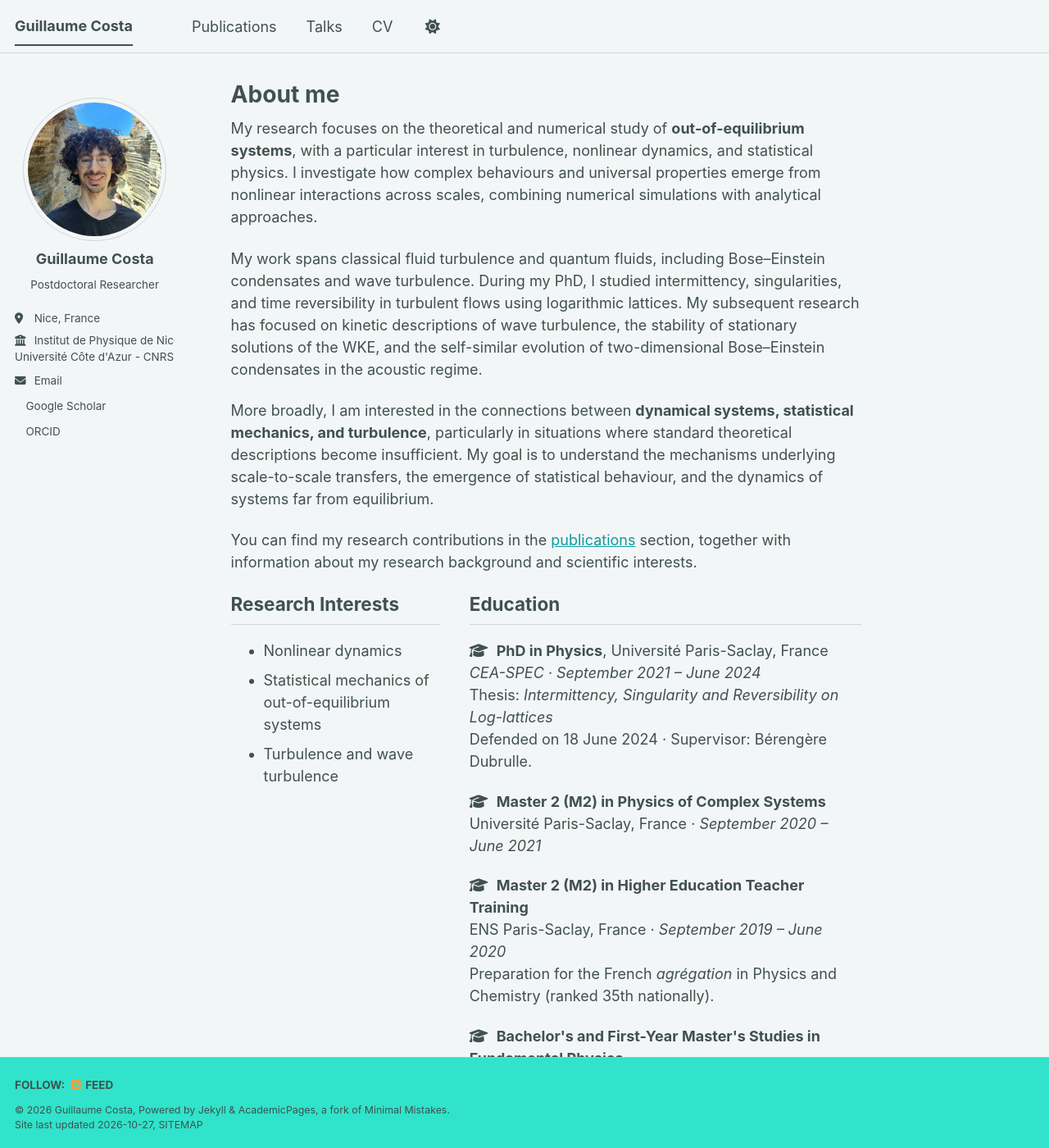
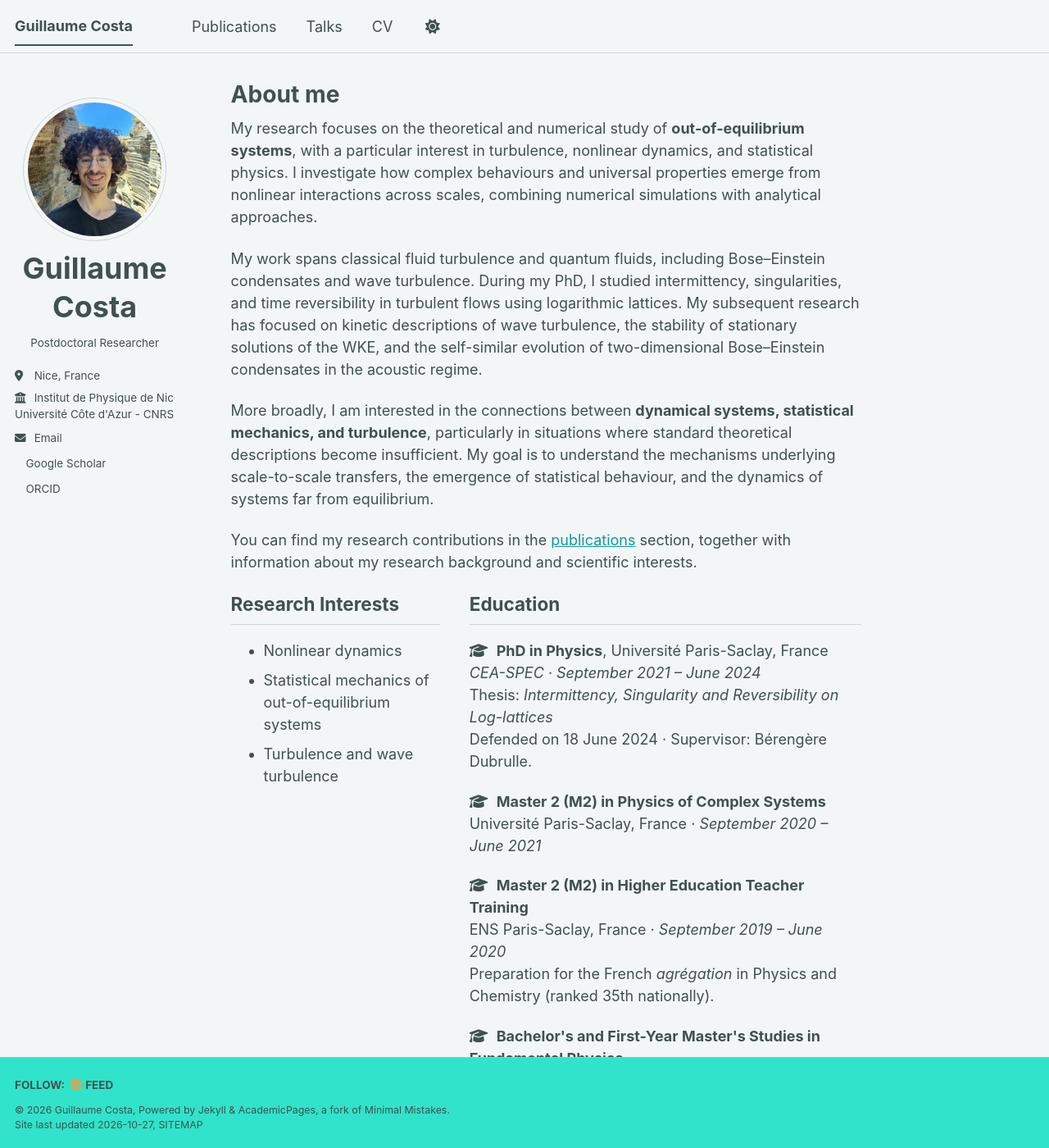
Before and after one commit to GuilCos/GuilCos.github.io, a Jekyll site: the page built from _pages/about.md, in a window 1280 px wide and 1400 px high. Shown: the whole window at 82% size. Built offline with Jekyll 4.4.1, drawn with Linux system fonts in a browser that asks for light colours; a script bundle is joined from its source files by our own code; a style sheet for code colours, icons or effects is not loaded.

Commit message:
Update main.scss

```diff
--- a/assets/css/main.scss
+++ b/assets/css/main.scss
@@ -36,16 +36,19 @@
     "layout/archive",
     "layout/sidebar"
 ;
+
 /* Larger name in the author sidebar */
 .author__name {
-  font-size: 2.0rem;
-  line-height: 1.3;
+  font-size: 2rem !important;
+  line-height: 1.3 !important;
 }
 
 /* Larger site title in the top navigation */
-.masthead .site-title {
-  font-size: 2.0rem;
+.masthead .masthead__inner-wrap .site-title {
+  font-size: 2rem !important;
+  line-height: 1.3 !important;
 }
+
 /* Center author profile below the avatar */
 .author__avatar {
   text-align: center;
```
